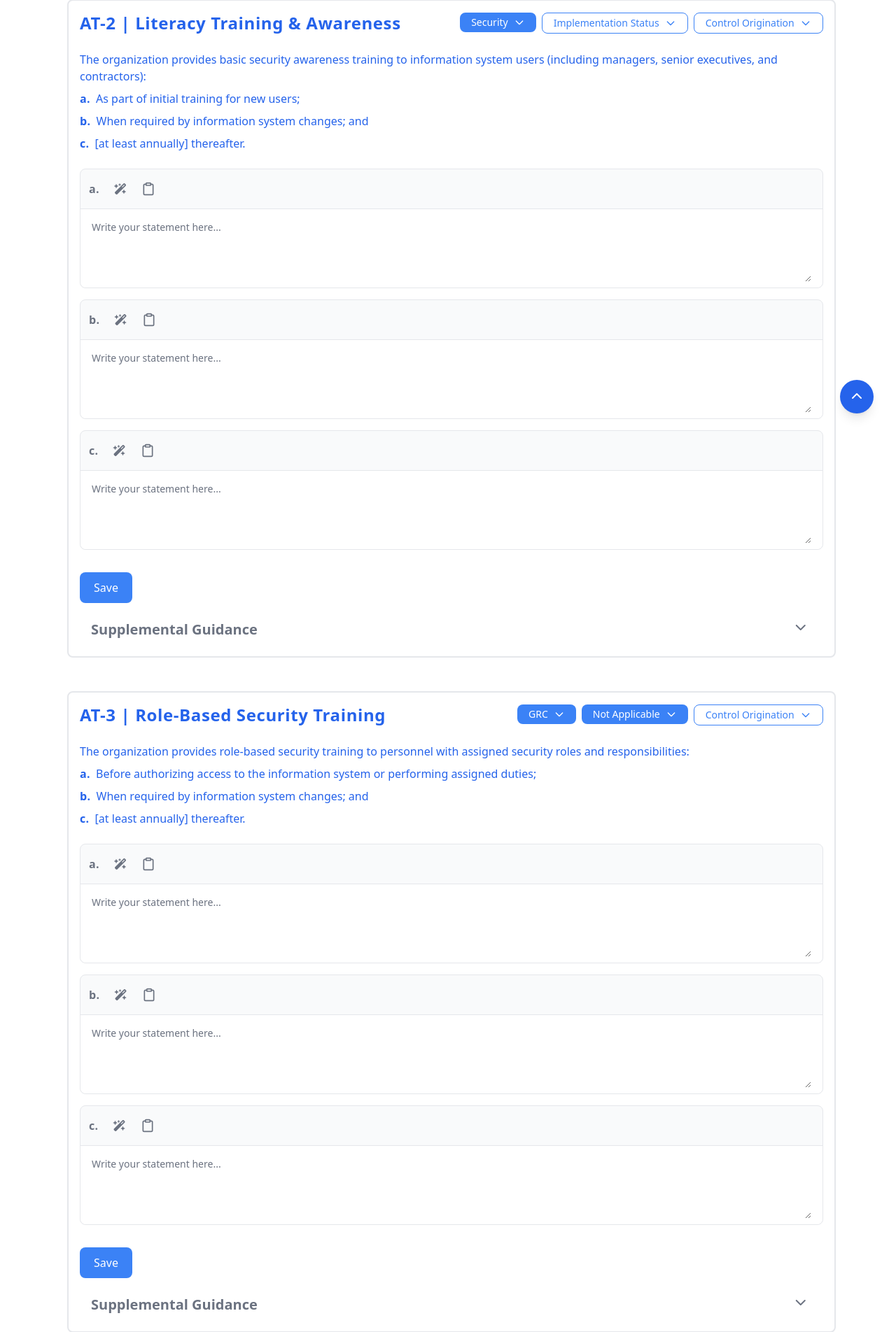
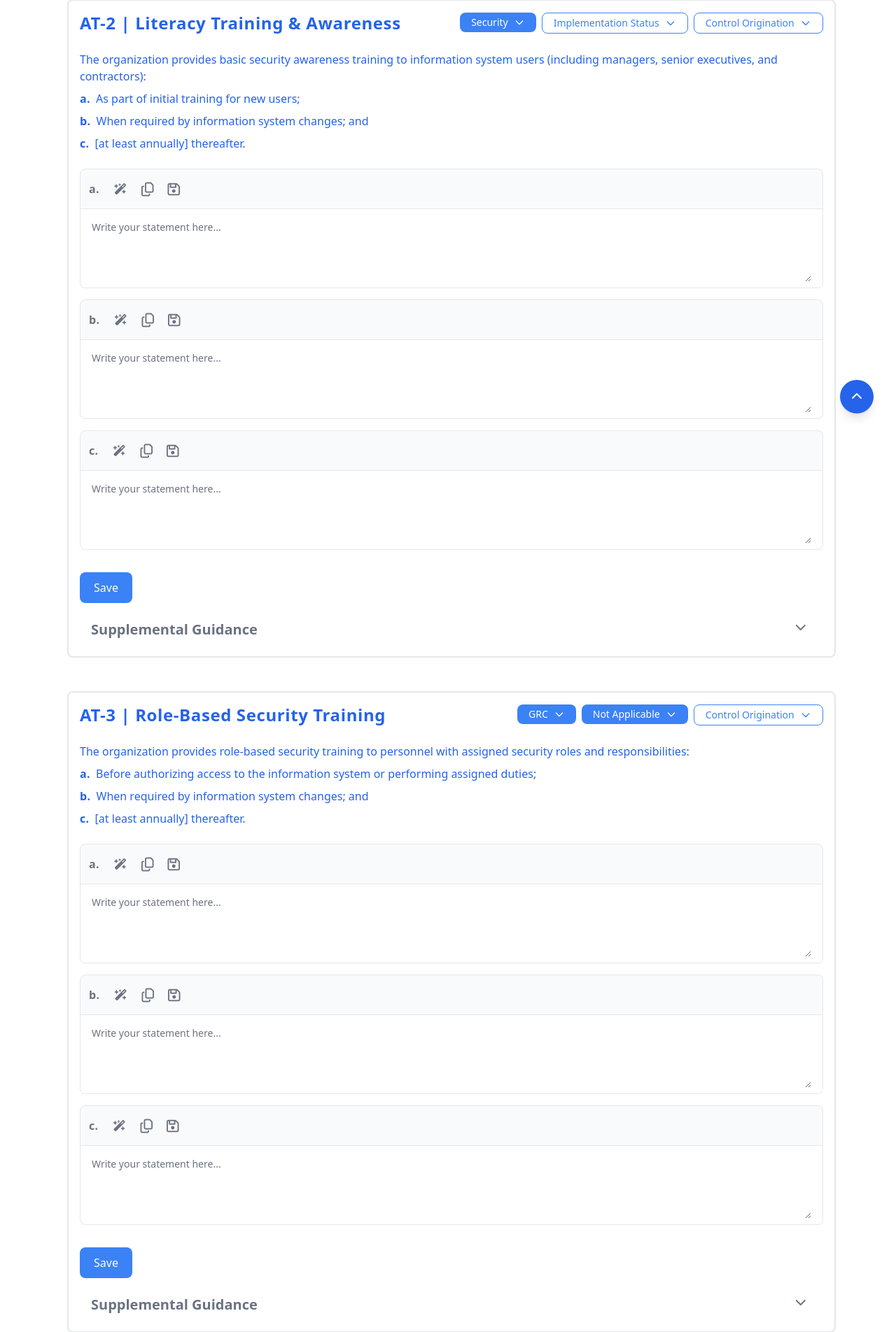
Before and after one commit to ajigarjian/Alchemy, a Django app: template AlchemyProject/AlchemyApp/templates/internal/implementation.html in a window 1280 px wide. Shown: the part 177-2081 px from the top of the page at 70% size. Run offline with Django 4.2, Linux system fonts and the light colour scheme; the template is opened without the code that fills it: values that come from a table or form of the project are taken from there, others are empty; data comes from the database, SQL or seed files in the repository; style sheets or scripts are compiled from the project's sources; some libraries are stand-ins or nearby versions.

Commit message:
updated icons

```diff
--- a/AlchemyProject/AlchemyApp/templates/internal/implementation.html
+++ b/AlchemyProject/AlchemyApp/templates/internal/implementation.html
@@ -167,12 +167,15 @@
                                             </button>
 
                                             <button class="flex ml-auto p-2 text-gray-500 rounded cursor-pointer hover:text-gray-900 hover:bg-gray-100 dark:text-gray-400 dark:hover:text-white dark:hover:bg-gray-600">
-                                                <svg stroke="currentColor" fill="none" stroke-width="2" viewBox="0 0 24 24" stroke-linecap="round" stroke-linejoin="round" class="h-5 w-5" height="1em" width="1em" xmlns="http://www.w3.org/2000/svg">
-                                                    <path d="M16 4h2a2 2 0 0 1 2 2v14a2 2 0 0 1-2 2H6a2 2 0 0 1-2-2V6a2 2 0 0 1 2-2h2"></path>
-                                                    <rect x="8" y="2" width="8" height="4" rx="1" ry="1"></rect>
-                                                </svg>
+                                                <i class="fa-regular fa-copy fa-lg"></i>
                                                 <span class="sr-only">Copy text</span>
                                             </button>
+
+                                            <button type="button" class="p-2 text-gray-500 rounded cursor-pointer hover:text-gray-900 hover:bg-gray-100 dark:text-gray-400 dark:hover:text-white dark:hover:bg-gray-600" data-id="{{implementation.control.id}}" onclick="saveText({{part.id}})">
+                                                <i class="far fa-save fa-lg"></i>
+                                                <span class="sr-only">Save Text</span>
+                                            </button>
+
                                         </div>
 
                                     </div>
@@ -196,11 +199,13 @@
                                             </button>
 
                                             <button class="flex ml-auto p-2 text-gray-500 rounded cursor-pointer hover:text-gray-900 hover:bg-gray-100 dark:text-gray-400 dark:hover:text-white dark:hover:bg-gray-600">
-                                                <svg stroke="currentColor" fill="none" stroke-width="2" viewBox="0 0 24 24" stroke-linecap="round" stroke-linejoin="round" class="h-5 w-5" height="1em" width="1em" xmlns="http://www.w3.org/2000/svg">
-                                                    <path d="M16 4h2a2 2 0 0 1 2 2v14a2 2 0 0 1-2 2H6a2 2 0 0 1-2-2V6a2 2 0 0 1 2-2h2"></path>
-                                                    <rect x="8" y="2" width="8" height="4" rx="1" ry="1"></rect>
-                                                </svg>
+                                                <i class="fa-regular fa-copy fa-lg"></i>
                                                 <span class="sr-only">Copy text</span>
+                                            </button>
+
+                                            <button type="button" class="p-2 text-gray-500 rounded cursor-pointer hover:text-gray-900 hover:bg-gray-100 dark:text-gray-400 dark:hover:text-white dark:hover:bg-gray-600" data-id="{{implementation.control.id}}" onclick="saveText({{part.id}})">
+                                                <i class="far fa-save fa-lg"></i>
+                                                <span class="sr-only">Save Text</span>
                                             </button>
                                         </div>
 
```
